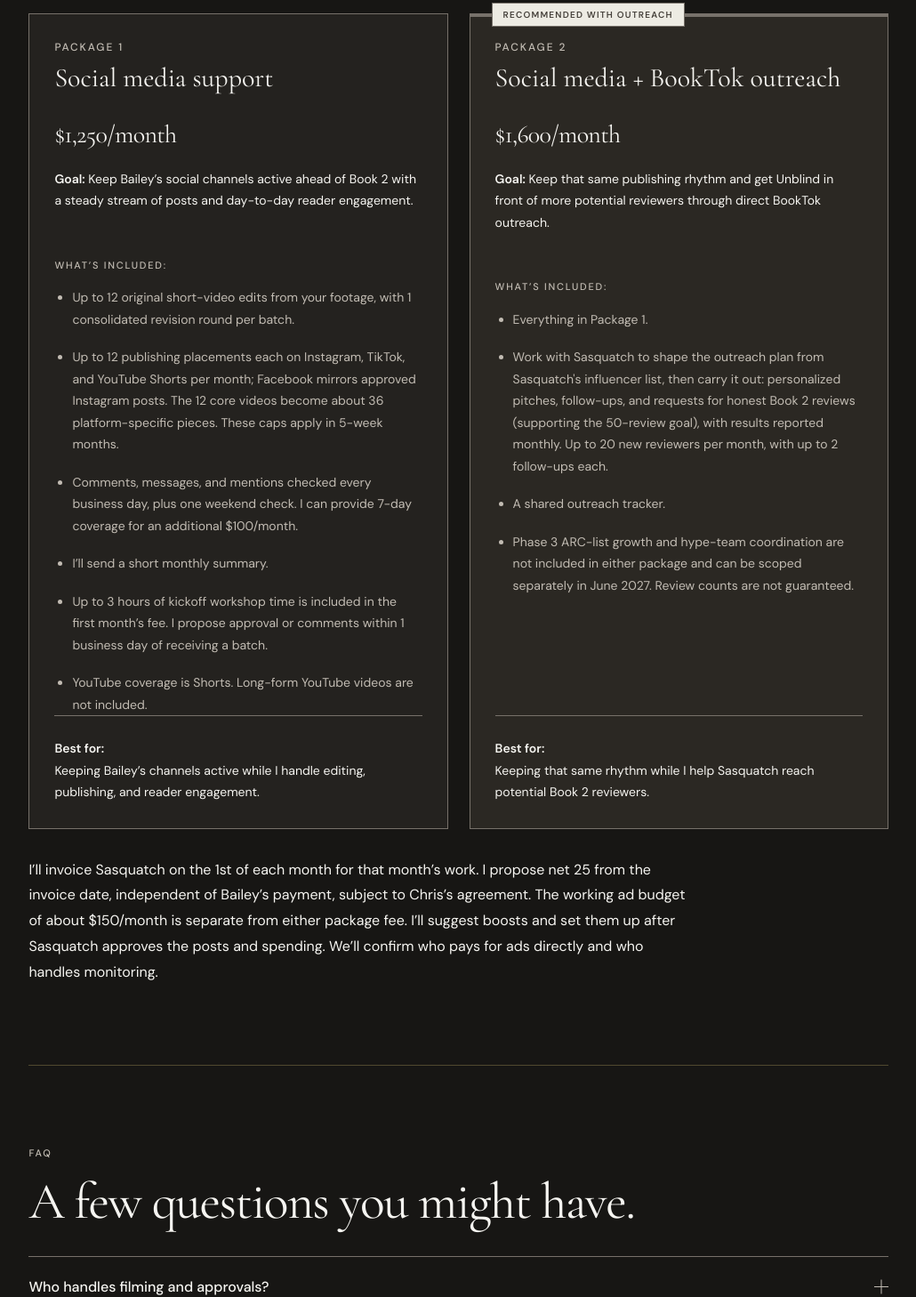
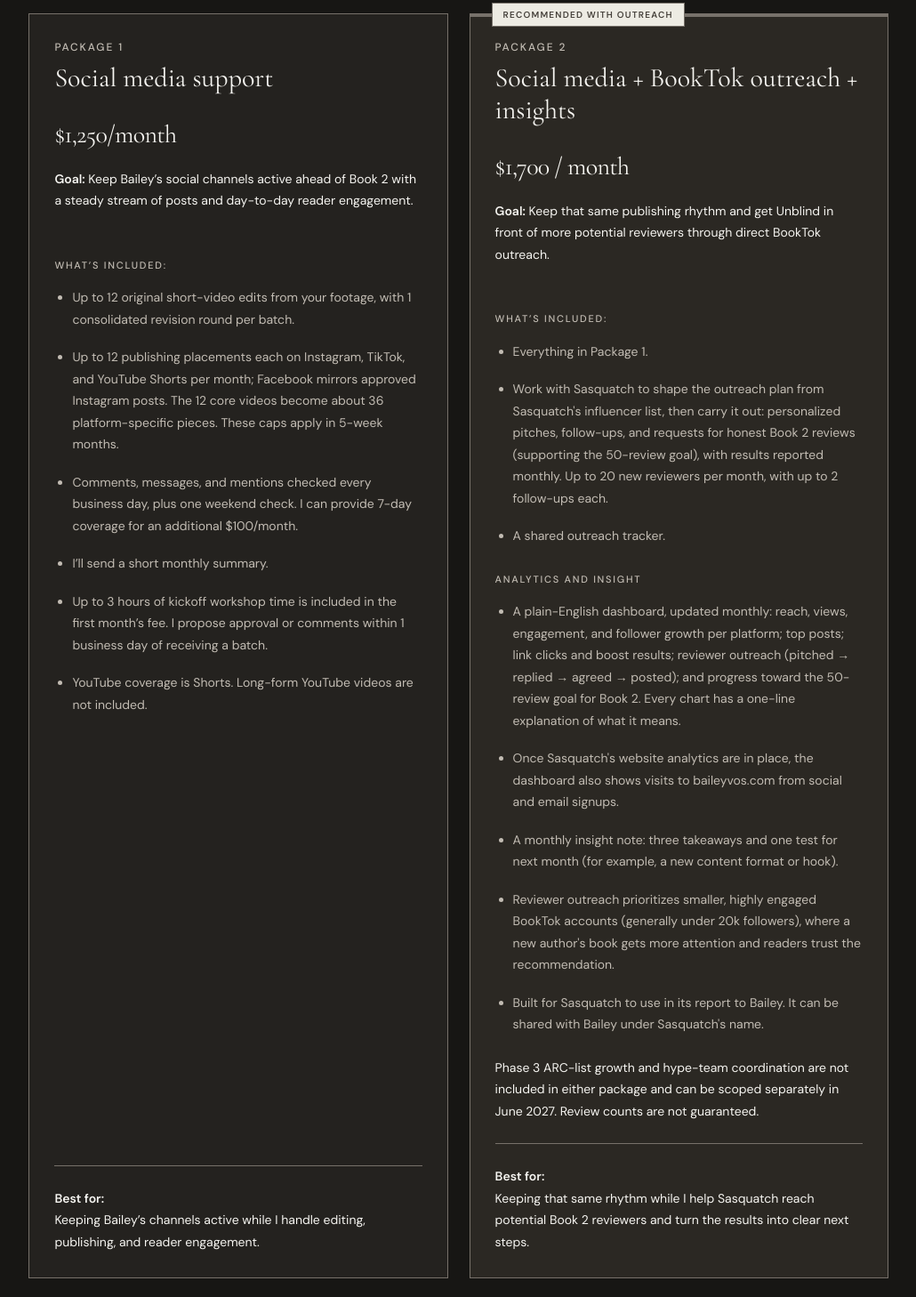
Before and after one commit to 17c-studio/17c, a plain HTML site: page proposal-sasquatch.html in a window 1280 px wide. Shown: the part 3092-4550 px from the top of the page at 89% size, without its empty margins (230-1260 px from the left). Drawn offline with nearby package versions, Linux system fonts and the light colour scheme.

Commit message:
rename package 2

```diff
--- a/proposal-sasquatch.html
+++ b/proposal-sasquatch.html
@@ -532,7 +532,7 @@ html.is-opening{overflow:hidden}
           <li>Edit up to 12 original short videos each month from footage Sasquatch supplies, with 1 consolidated revision round per batch. I’ll write captions and adapt and schedule those edits in Buffer for up to 12 publishing placements each on Instagram, TikTok, and YouTube Shorts. Facebook mirrors approved Instagram posts. The 12 core videos become about 36 platform-specific pieces. These monthly caps also apply in 5-week months.</li>
           <li>Comments, messages, and mentions checked every business day, plus one weekend check. I can provide 7-day coverage for an additional $100/month. I’ll handle routine replies and reshares and pass sensitive questions to Sasquatch.</li>
           <li>With Package 2, I’ll shape the outreach plan with Sasquatch from its influencer list, then carry out personalized pitches, follow-ups, and requests for honest Book 2 reviews supporting the 50-review goal. Includes up to 20 new reviewers per month, up to 2 follow-ups each, a shared tracker, and monthly results.</li>
-          <li>Each month, I’ll send you a short recap of what went live, social reach, engagement, audience growth, and what readers responded to. I’ll include a recommendation for what to post or boost next. With Package 2, I’ll also share who I contacted, who replied, and who’s interested in a review copy.</li>
+          <li>Each month, I’ll send you a short recap of what went live, social reach, engagement, audience growth, and what readers responded to. I’ll include a recommendation for what to post or boost next. With Package 2, I’ll also share who I contacted, who replied, and who’s interested in a review copy, plus a plain-English dashboard and monthly insight note.</li>
         </ul>
       </div></section>
       <hr class="rule">
@@ -557,17 +557,27 @@ html.is-opening{overflow:hidden}
           </article>
           <article class="card rec" id="package2">
             <span class="badge">Recommended with outreach</span>
-            <span class="tier">Package 2</span><h3>Social media + BookTok outreach</h3>
-            <div class="price" data-package-price>$1,600/month</div>
+            <span class="tier">Package 2</span><h3>Social media + BookTok outreach + insights</h3>
+            <div class="price" data-package-price>$1,700 / month</div>
             <p><strong>Goal:</strong> Keep that same publishing rhythm and get Unblind in front of more potential reviewers through direct BookTok outreach.</p>
             <h5>What’s Included:</h5>
-            <ul class="package-scope">
+            <div class="package-scope">
+            <ul>
               <li>Everything in Package 1.</li>
               <li>Work with Sasquatch to shape the outreach plan from Sasquatch's influencer list, then carry it out: personalized pitches, follow-ups, and requests for honest Book 2 reviews (supporting the 50-review goal), with results reported monthly. Up to 20 new reviewers per month, with up to 2 follow-ups each.</li>
               <li>A shared outreach tracker.</li>
-              <li>Phase 3 ARC-list growth and hype-team coordination are not included in either package and can be scoped separately in June 2027. Review counts are not guaranteed.</li>
             </ul>
-            <p class="best"><strong>Best for:</strong><br>Keeping that same rhythm while I help Sasquatch reach potential Book 2 reviewers.</p>
+              <h5>Analytics and insight</h5>
+              <ul>
+                <li>A plain-English dashboard, updated monthly: reach, views, engagement, and follower growth per platform; top posts; link clicks and boost results; reviewer outreach (pitched → replied → agreed → posted); and progress toward the 50-review goal for Book 2. Every chart has a one-line explanation of what it means.</li>
+                <li>Once Sasquatch's website analytics are in place, the dashboard also shows visits to baileyvos.com from social and email signups.</li>
+                <li>A monthly insight note: three takeaways and one test for next month (for example, a new content format or hook).</li>
+                <li>Reviewer outreach prioritizes smaller, highly engaged BookTok accounts (generally under 20k followers), where a new author's book gets more attention and readers trust the recommendation.</li>
+                <li>Built for Sasquatch to use in its report to Bailey. It can be shared with Bailey under Sasquatch's name.</li>
+              </ul>
+              <p>Phase 3 ARC-list growth and hype-team coordination are not included in either package and can be scoped separately in June 2027. Review counts are not guaranteed.</p>
+            </div>
+            <p class="best"><strong>Best for:</strong><br>Keeping that same rhythm while I help Sasquatch reach potential Book 2 reviewers and turn the results into clear next steps.</p>
           </article>
         </div>
         <p>I’ll invoice Sasquatch on the 1st of each month for that month’s work. I propose net 25 from the invoice date, independent of Bailey’s payment, subject to Chris’s agreement. The working ad budget of about $150/month is separate from either package fee. I’ll suggest boosts and set them up after Sasquatch approves the posts and spending. We’ll confirm who pays for ads directly and who handles monitoring.</p>
@@ -586,6 +596,8 @@ html.is-opening{overflow:hidden}
         <p>I’ll confirm who owns each social and ad account before naming an owner. The existing owners retain control and provide 17C the access needed for this work.</p>
         <p>Approved character art can be used in posts once available; creating art or graphics is not included.</p>
         <p>Phase 3 ARC-list growth and hype-team coordination are not included in either package and can be scoped separately in June 2027.</p>
+        <p>Sasquatch configures website analytics and conversion tracking during setup, as outlined in its workshop plan. The dashboard reads from those sources and supports Sasquatch's reporting; it does not replace it.</p>
+        <p>Dashboard setup is included. 17C keeps the underlying dashboard template; Sasquatch and Bailey keep access to their own data.</p>
       </div></section>
       <hr class="rule">
       <section id="questions-for-you"><div class="wrap">
@@ -598,17 +610,18 @@ html.is-opening{overflow:hidden}
         <details class="question"><summary>How much outreach does Package 2 include?<span class="question-icon" aria-hidden="true"></span></summary><div class="question-answer"><p>Up to 20 new BookTok reviewers contacted per month, with up to 2 follow-ups each. More reviewers can be added if the response is strong.</p></div></details>
         <details class="question"><summary>What happens if we add Pinterest?<span class="question-icon" aria-hidden="true"></span></summary><div class="question-answer"><p>Pinterest is a scope change, so it gets its own monthly price. I'll quote it once approved character art is ready.</p></div></details>
         <details class="question"><summary>Who adapts assets for each platform?<span class="question-icon" aria-hidden="true"></span></summary><div class="question-answer"><p>Your scope lists adapting assets under Sasquatch's filming role. I've assumed I handle the platform adaptation (about 36 pieces a month) as part of editing, and the fee reflects that. Can you confirm?</p></div></details>
+        <details class="question"><summary>Would a plain-English dashboard help your reporting to Bailey?<span class="question-icon" aria-hidden="true"></span></summary><div class="question-answer"><p>Package 2 includes one that pulls social, outreach, and (once tracking is live) website numbers into one page with short explanations. It's meant to make your monthly report faster to put together, not to replace it. Would you rather it stay internal, or be shared with Bailey under Sasquatch's name?</p></div></details>
       </div></section>
       <hr class="rule">
       <section id="next-step"><div class="wrap">
         <p class="eyebrow">Next steps</p><h2>Choose what fits the campaign.</h2>
-        <p>Reply with the package that fits what you’re putting together for Bailey. You can start with social media support and we can discuss adding reviewer outreach later if that fits the launch schedule better. We’ll confirm the scope, payment terms, and kickoff together.</p>
+        <p>Reply with the package that fits what you’re putting together for Bailey. You can start with social media support and we can discuss adding reviewer outreach and insights later if that fits the launch schedule better. We’ll confirm the scope, payment terms, and kickoff together.</p>
         <form id="reply" class="accept" action="#next-step" method="POST" data-draft="true" data-endpoint-confirmed="false">
           <label for="package">Choose your package</label>
           <select id="package" name="package" required>
             <option value="">Choose a package</option>
             <option value="package1">Package 1 · Social media support · $1,250/month</option>
-            <option value="package2">Package 2 · Social media + BookTok outreach · $1,600/month</option>
+            <option value="package2">Package 2 · Social media + BookTok outreach + insights · $1,700 / month</option>
           </select>
           <label for="name">Your full name (electronic signature)</label>
           <input id="name" name="name" type="text" autocomplete="name" maxlength="150" required>
@@ -620,6 +633,7 @@ html.is-opening{overflow:hidden}
               <h4>Payment</h4><p>I’ll invoice Sasquatch on the 1st of each month for that month’s work. I propose net 25 from the invoice date, independent of when Sasquatch receives payment from Bailey. This term needs Chris’s agreement before acceptance is enabled.</p>
               <h4>Content</h4><p>I propose up to 12 original short-video edits per month from footage Sasquatch supplies, with 1 consolidated revision round per batch. I’ll use those edits for up to 12 publishing placements each on Instagram, TikTok, and YouTube Shorts per month. Facebook mirrors approved Instagram posts. The 12 core videos become about 36 platform-specific pieces. These caps apply in 5-week months. Comments, messages, and mentions checked every business day, plus one weekend check. I can provide 7-day coverage for an additional $100/month. YouTube coverage is Shorts. Long-form YouTube videos are not included. Approved character art can be used in posts once available; creating art or graphics is not included. I propose approval or comments within 1 business day of receiving a batch; later approvals shift the publishing schedule. Up to 3 hours of kickoff workshop time is included in the first month’s fee. Additional strategy sessions can be scheduled at an agreed rate.</p>
               <h4>Outreach and boosts</h4><p>For Package 2, I’ll work with Sasquatch to shape the outreach plan from its influencer list, then carry out personalized pitches, follow-ups, and requests for honest Book 2 reviews supporting the 50-review goal. Includes up to 20 new reviewers per month, up to 2 follow-ups each, a shared tracker, and monthly results. Phase 3 ARC-list growth and hype-team coordination are not included in either package and can be scoped separately in June 2027. Review counts are not guaranteed. The working ad budget is about $150/month, separate from both fees. I’ll suggest boosts and handle setup after Sasquatch approves the posts and spending. I’ll confirm the final budget, who pays for ads directly, and who handles monitoring.</p>
+              <h4>Analytics and insight · Package 2</h4><p>I’ll set up and update the plain-English dashboard monthly, with a short explanation for each chart and a monthly note with 3 takeaways and 1 test for next month. It covers per-platform reach, views, engagement and follower growth, top posts, link clicks and boost results, reviewer outreach from pitched to posted, and progress toward the 50-review goal. Once Sasquatch’s website analytics and conversion tracking are in place, I’ll include visits to baileyvos.com from social and email signups. I’ll prioritize smaller, highly engaged BookTok accounts, generally under 20k followers. Sasquatch can use the dashboard in its report to Bailey or share it under its own name. Dashboard setup is included; I keep the underlying template, and Sasquatch and Bailey keep access to their own data. The dashboard supports Sasquatch’s reporting and does not replace it.</p>
               <h4>Portfolio and future work</h4><p>Both teams can show the content they create in their portfolios. I’ll let Sasquatch know if Bailey approaches me about work outside this project. I’ll confirm whether separate referral terms apply before finalizing.</p>
             </div>
           </details>
```
